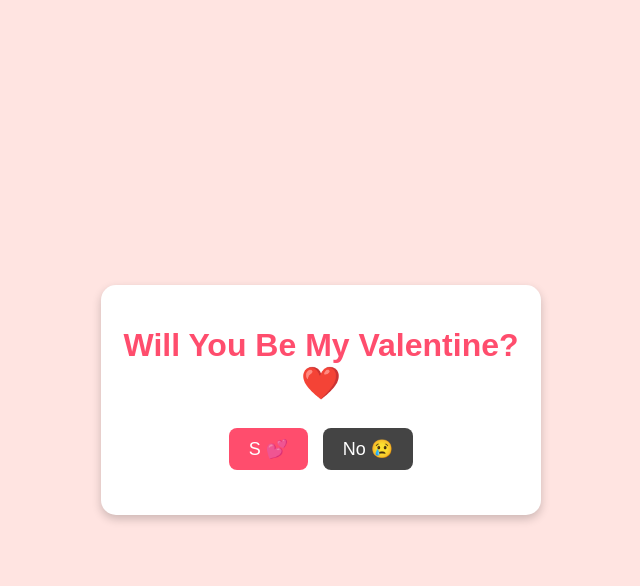
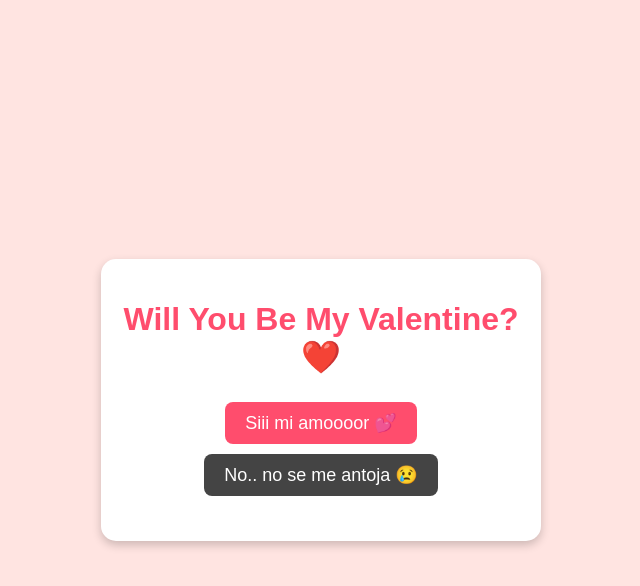
Before and after one commit to JerryRm/Valentine, a plain HTML site: page index.html in a window 1280 px wide. Both pictures are taken after a click on the button "Continuar 💖". Shown: the whole page, without its empty margins (319-959 px from the left). Drawn offline with Linux system fonts and the light colour scheme.

Commit message:
Update index.html

```diff
--- a/index.html
+++ b/index.html
@@ -18,8 +18,8 @@
     <div class="container hidden" id="main-content">
         <h1>Will You Be My Valentine? ❤️</h1>
         <div class="buttons">
-            <button class="yes-btn" onclick="showMessage()">S 💕</button>
-            <button class="no-btn" onclick="showMessage('no')">No 😢</button>
+            <button class="yes-btn" onclick="showMessage()">Siii mi amoooor 💕</button>
+            <button class="no-btn" onclick="showMessage('no')">No.. no se me antoja 😢</button>
         </div>
         <h2 class="hidden" id="response"></h2>
         <div id="gif-container"></div> <!-- GIF appears here -->
```
